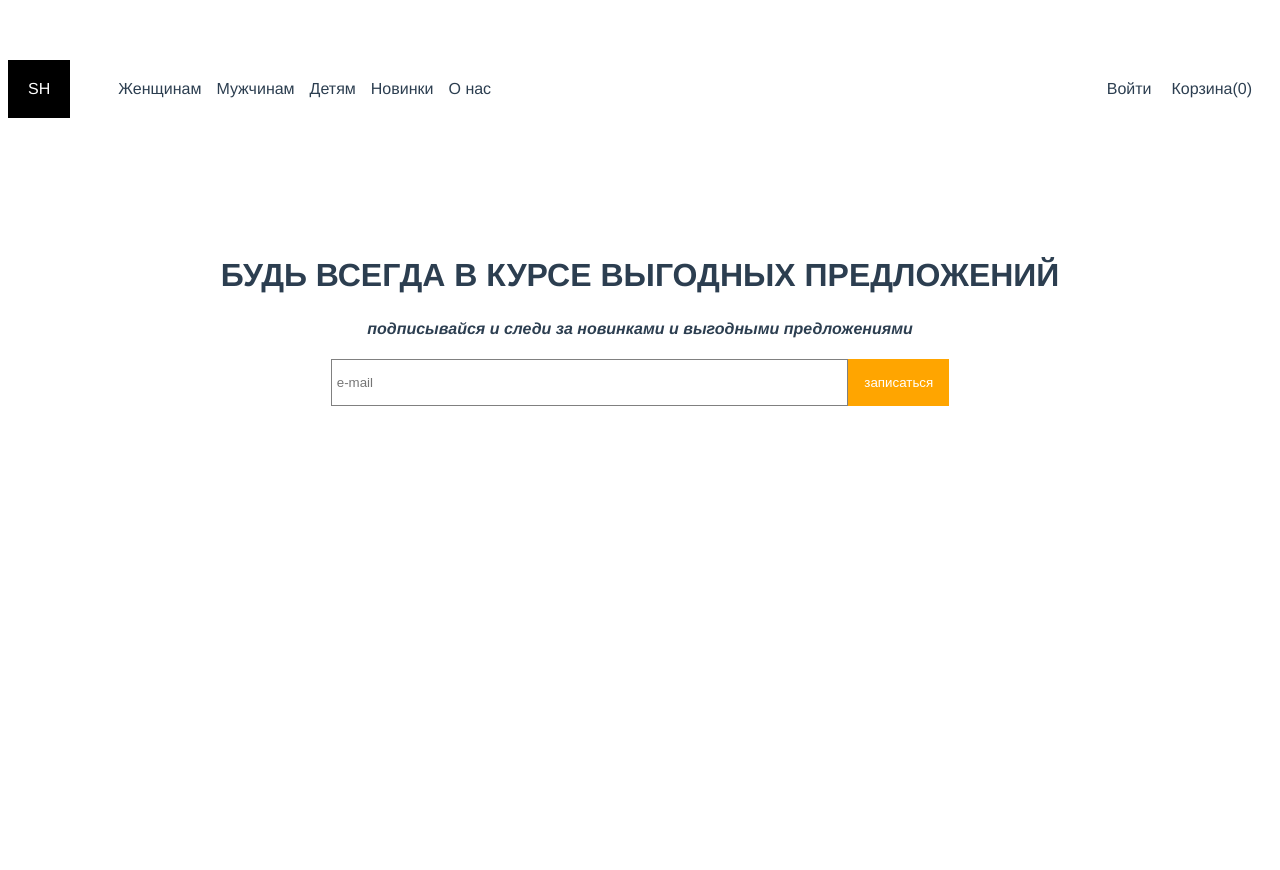
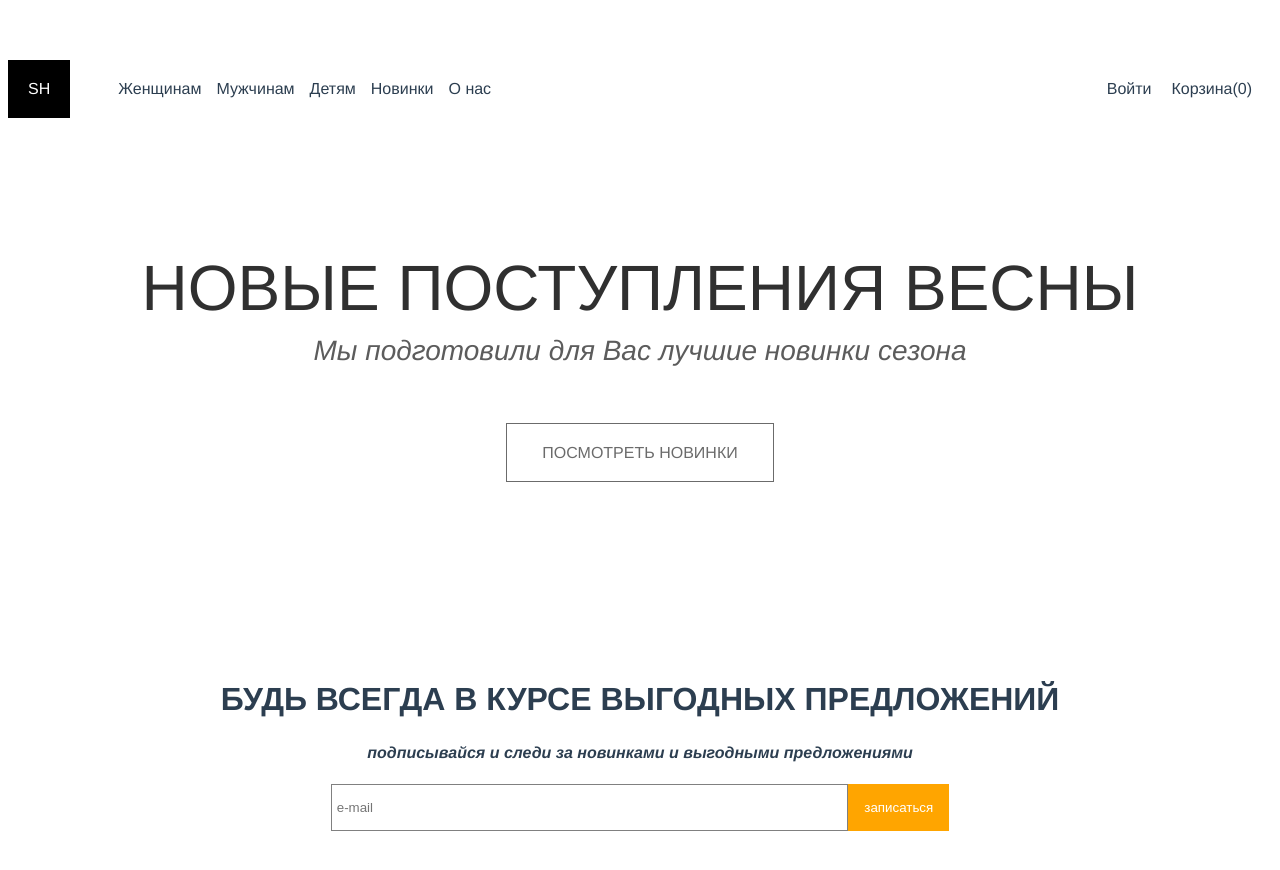
Before and after one commit to dflt-bit/shop-vue, a Vue app in the folder shop/: page / in a window 1280 px wide. Shown: the top 870 px of the page. Before the commit the page ends 800 px from the top, so only its background shows below. Built offline with nearby package versions, Linux system fonts and the light colour scheme.

Commit message:
+component NewArrivals

```diff
--- a/shop/src/components/Main.vue
+++ b/shop/src/components/Main.vue
@@ -1,15 +1,17 @@
 <template>
     <main>
+        <NewArrivals></NewArrivals>
         <Subscribe></Subscribe>
     </main>
 </template>
 
 <script>
+    import NewArrivals from './NewArrivals';
     import Subscribe from './Subscribe';
 
     export default {
         name: "Main",
-        components: {Subscribe}
+        components: {NewArrivals,Subscribe}
     }
 </script>
 
--- /dev/null
+++ b/shop/src/components/NewArrivals.vue
@@ -0,0 +1,55 @@
+<template>
+    <article class="main-top">
+        <h1>Новые поступления весны</h1>
+        <h4>Мы подготовили для Вас лучшие новинки сезона</h4>
+        <div>
+            <a href="#">Посмотреть новинки</a>
+        </div>
+    </article>
+</template>
+
+<script>
+    export default {
+        name: "NewArrivals"
+    }
+</script>
+
+<style scoped>
+    main > article.main-top {
+    background-color: white;
+    padding: 5rem 30px;
+    display: flex;
+    flex-direction: column;
+    justify-content: center;
+    text-align: center;
+    }
+
+    main > article.main-top > h1 {
+    font-weight: normal;
+    font-size: 4rem;
+    text-transform: uppercase;
+    margin-bottom: 0;
+    color: #303030;
+    }
+
+    main > article.main-top > h4 {
+    font-weight: normal;
+    font-size: 1.75rem;
+    font-style: italic;
+    margin-top: 10px;
+    color: #5c5c5c;
+    }
+
+    main > article.main-top > div {
+    margin-top: 40px;
+    }
+
+    main > article.main-top > div > a {
+    color: #222222;
+    text-decoration: none;
+    padding: 20px 35px;
+    text-transform: uppercase;
+    color: #6b6b6b;
+    border: 1px solid #6b6b6b;
+    }
+</style>
```
Also changed, not shown: 1 other file (tests, documents, lock files or other folders).
